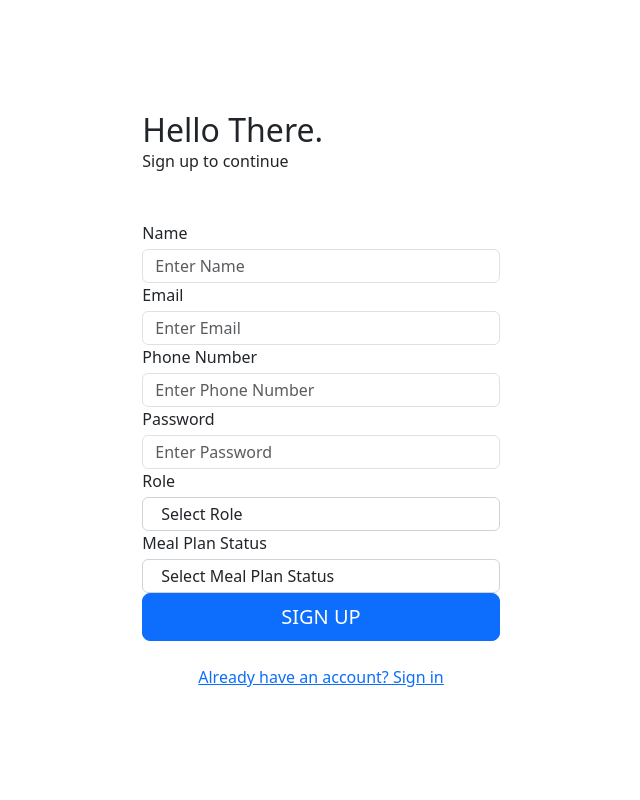
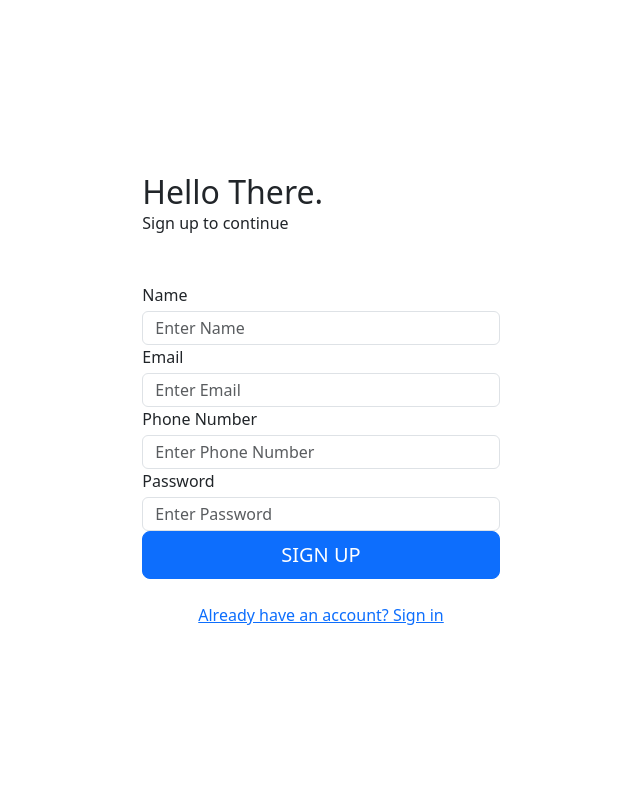
Before and after one commit to PapaYaw-Boampong/ACMS, a PHP site: page /signup.php in a window 1280 px wide. Shown: the whole page, without its empty margins (639-1279 px from the left). Run offline with PHP 8.4, Linux system fonts and the light colour scheme; some libraries are stand-ins or nearby versions.

Commit message:
new_changes

```diff
--- a/Login/signup.php
+++ b/Login/signup.php
@@ -9,60 +9,70 @@
     <title>Ashesi Eats</title>
 
     <link href="../vendor/slick/slick/slick.css" rel="stylesheet" type="text/css" />
-  <link href="../vendor/slick/slick/slick-theme.css" rel="stylesheet" type="text/css" />
+    <link href="../vendor/slick/slick-theme.css" rel="stylesheet" type="text/css" />
     <link href="../vendor/icons/feather.css" rel="stylesheet" type="text/css" />
     <link href="../vendor/bootstrap/css/bootstrap.min.css" rel="stylesheet" />
-  <link href="../css/style.css" rel="stylesheet" />
-  <link href="../vendor/sidebar/demo.css" rel="stylesheet" />
+    <link href="css/style.css" rel="stylesheet" />
+    <link href="vendor/sidebar/demo.css" rel="stylesheet" />
+    <script src="https://code.jquery.com/jquery-3.6.0.min.js"></script>
+    <script>
+        function checkEmail() {
+            jQuery.ajax({
+                url: "../UserManagementService/post/signup_action.php",
+                data: 'action=check_email&email=' + $("#email").val(),
+                type: "POST",
+                success: function(data) {
+                    $("#check-email").html(data);
+                },
+                error: function() {}
+            });
+        }
+
+        function checkPhoneNumber() {
+            jQuery.ajax({
+                url: "../UserManagementService/post/signup_action.php",
+                data: 'action=check_phoneNo&phoneNo=' + $("#phoneNo").val(),
+                type: "POST",
+                success: function(data) {
+                    $("#check-phoneNo").html(data);
+                },
+                error: function() {}
+            });
+        }
+    </script>
 </head>
 
 <body>
-  <div class="acms-signup login-page">
+    <div class="osahan-signup login-page">
         <div class="d-flex align-items-center justify-content-center flex-column vh-100">
             <div class="px-5 col-md-6 ms-auto">
                 <div class="px-5 col-10 mx-auto">
                     <h2 class="text-dark my-0">Hello There.</h2>
                     <p class="text-50">Sign up to continue</p>
-          <form class="mt-5 mb-4" action='./actions/signup_action.php' method="POST">
+                    <form class="mt-5 mb-4" action="../UserManagementService/post/signup_action.php" method="POST">
                         <div class="form-group">
                             <label class="text-dark pb-1">Name</label>
-              <input type="text" placeholder="Enter Name" class="form-control py-1" name=name />
+                            <input type="text" placeholder="Enter Name" class="form-control py-1" name="name" required />
                         </div>
                         <div class="form-group">
                             <label class="text-dark pb-1">Email</label>
-              <input type="email" placeholder="Enter Email" class="form-control py-1" name=email />
-
+                            <input type="email" id="email" name="email" placeholder="Enter Email" class="form-control py-1" onkeyup="checkEmail()" required />
+                            <span id="check-email"></span>
                         </div>
                         <div class="form-group">
                             <label class="text-dark pb-1">Phone Number</label>
-              <input type="tel" placeholder="Enter Phone Number" class="form-control py-1" name=phoneNo />
+                            <input type="tel" id="phoneNo" name="phoneNo" placeholder="Enter Phone Number" class="form-control py-1" onkeyup="checkPhoneNumber()" required />
+                            <span id="check-phoneNo"></span>
                         </div>
                         <div class="form-group">
                             <label class="text-dark pb-1">Password</label>
-              <input type="password" placeholder="Enter Password" class="form-control py-1" name=password />
+                            <input type="password" placeholder="Enter Password" class="form-control py-1" name="password" required />
                         </div>
-            <div class="form-group">
-              <label class="text-dark pb-1">Role</label>
-              <select class="form-control py-1" name="role"  style=" border-color: #ced4da; padding: 5%;">
-                <option value="" >Select Role</option>
-                <option value="admin py-1">Admin</option>
-                <option value="user">User</option>
-                <option value="guest">Guest</option>
-              </select>
-            </div>
-            <div class="form-group">
-              <label class="text-dark pb-1">Meal Plan Status</label>
-              <select class="form-control py-1" name="mealPlan" style=" border-color: #ced4da; padding: 5%;">
-                <option value="">Select Meal Plan Status</option>
-                <option value="active">Active</option>
-                <option value="inactive">Inactive</option>
-              </select>
-            </div>
-            <button class="btn btn-primary btn-lg w-100 custom-btn">SIGN UP</button>
+                        <button class="btn btn-primary btn-lg w-100 custom-btn" name="signup">SIGN UP</button>
                     </form>
                 </div>
                 <div class="new-acc d-flex align-items-center justify-content-center">
-          <a href="./login.php">
+                    <a href="login.html">
                         <p class="text-center m-0">Already have an account? Sign in</p>
                     </a>
                 </div>
```
Also changed, not shown: Login/login.php (+49 -78 lines), actions/UserManagementService/post/login_action.php (renamed from actions/login_action.php), actions/UserManagementService/post/signup_action.php (renamed from actions/signup_action.php). Lines whose indentation alone changed are shown as unchanged.
